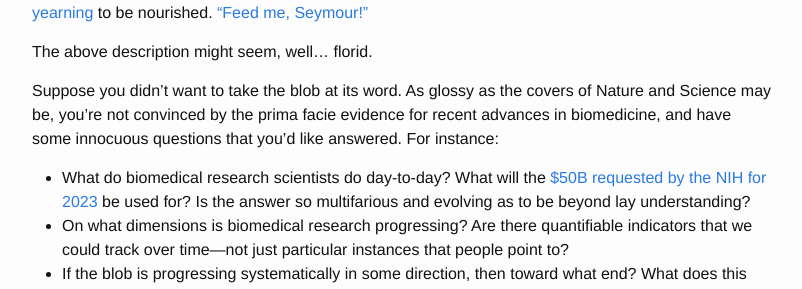
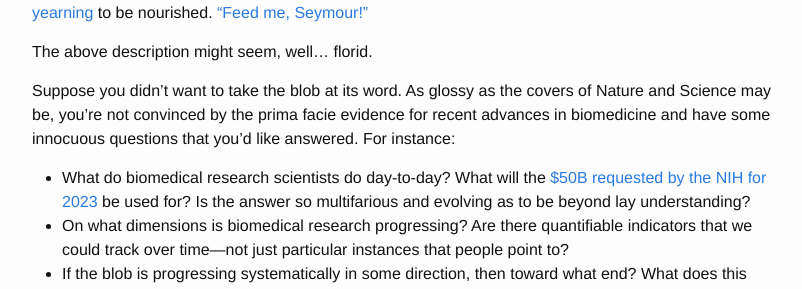
Before and after one commit to markovbio/markovbio.github.io, a Jekyll site: the page built from _posts/2022-08-25-hyperbolic-science.md, in a window 1280 px wide and 900 px high, scrolled down 484 px. Shown: the part 178-467 px from the top of the window, without its empty margins (238-1040 px from the left). Built offline with Jekyll 4.4.1, drawn with Linux system fonts in a browser that asks for light colours.

```diff
--- a/_posts/2022-08-25-hyperbolic-science.md
+++ b/_posts/2022-08-25-hyperbolic-science.md
@@ -17,7 +17,7 @@ And when they are, and the biomedical research community is no longer reined in
 
 The above description might seem, well… florid.
 
-Suppose you didn’t want to take the blob at its word. As glossy as the covers of Nature and Science may be, you’re not convinced by the prima facie evidence for recent advances in biomedicine, and have some innocuous questions that you’d like answered. For instance:
+Suppose you didn’t want to take the blob at its word. As glossy as the covers of Nature and Science may be, you’re not convinced by the prima facie evidence for recent advances in biomedicine and have some innocuous questions that you’d like answered. For instance:
 
 * What do biomedical research scientists do day-to-day? What will the [$50B requested by the NIH for 2023](https://www.science.org/content/article/biden-s-2023-budget-request-science-aims-high-again) be used for? Is the answer so multifarious and evolving as to be beyond lay understanding?
 * On what dimensions is biomedical research progressing? Are there quantifiable indicators that we could track over time—not just particular instances that people point to?
```
